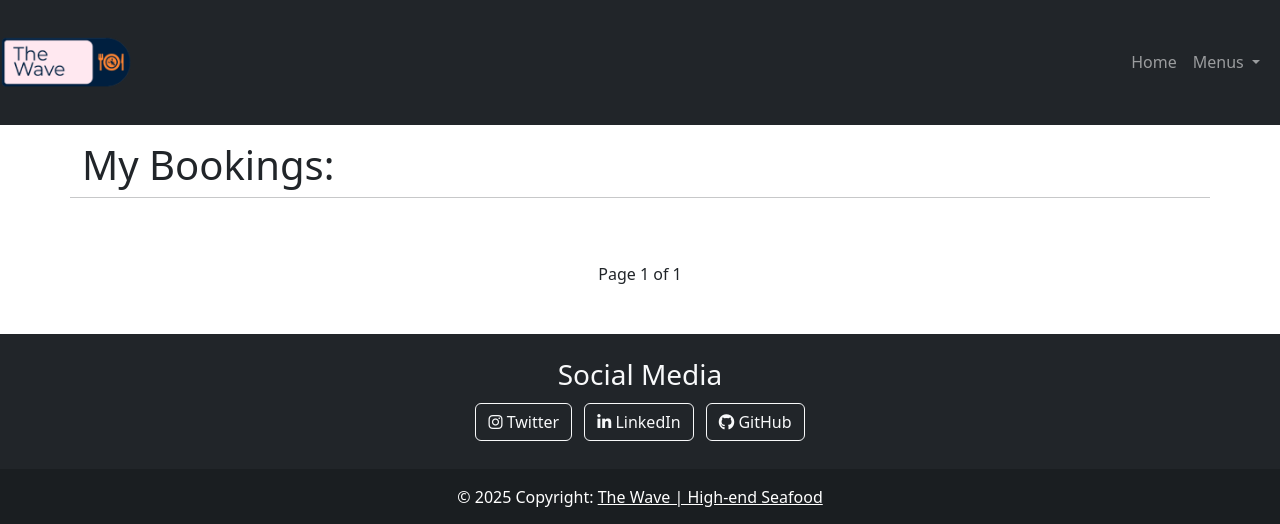
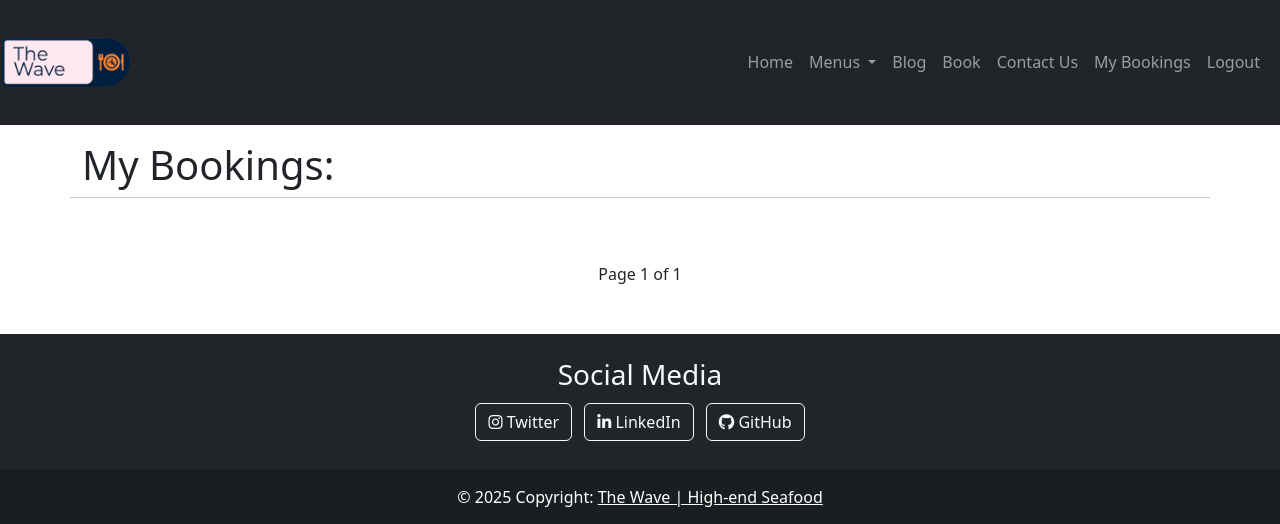
Before and after one commit to LewisBull2303/CL_PP4_The_Wave, a Django app: page /booking_list in a window 1280 px wide. Shown: the top 524 px of the page. Run offline with Django 3.2, Linux system fonts and the light colour scheme; the visitor is signed in with stand-in values (Sample User, id 1); data that the repository does not hold is empty; some libraries are stand-ins or nearby versions.

Commit message:
Added the rest of the nav bar in

```diff
--- a/templates/base.html
+++ b/templates/base.html
@@ -43,10 +43,40 @@
                       Menus
                     </a>
                     <!-- Menu dropdown to food and drink menus-->
+                    <ul class="dropdown-menu">
+                      <li><a class="dropdown-item" href="{% url 'food_menu' %}">Food Menu</a></li>
+                      <li><a class="dropdown-item" href="{% url 'drink_menu' %}">Drinks Menu</a></li>
+                    </ul>
+                  </div>
+                </li>
+                <li class="nav-item">
+                  <a class="nav-link" href="{% url 'blog' %}">Blog</a>
+                </li>
+                <li class="nav-item">
+                  <a class="nav-link" href="{% url 'reservations' %}">Book</a>
+                </li>
+                <li class="nav-item">
+                  <a class="nav-link" href="{% url 'contact' %}">Contact Us</a>
+                </li>
+                {% if user.is_authenticated %}
+                <li class="nav-item">
+                  <a class="nav-link" href="{% url 'booking_list' %}">My Bookings</a>
+                </li>
+                <li class="nav-item">
+                  <a class="nav-link" href="{% url 'account_logout' %}">Logout</a>
+                </li>
+                {% else %}
+                <li class="nav-item">
+                  <a class="nav-link" href="{% url 'account_signup' %}">Register</a>
+                </li>
+                <li class="nav-item">
+                  <a class="nav-link" href="{% url 'account_login' %}">Login</a>
+                </li>
+                {% endif %}
               </ul>
             </div>
           </div>
-      </nav>
+        </nav>
 
       <!-- Messages -->
       {% if messages %}
```
